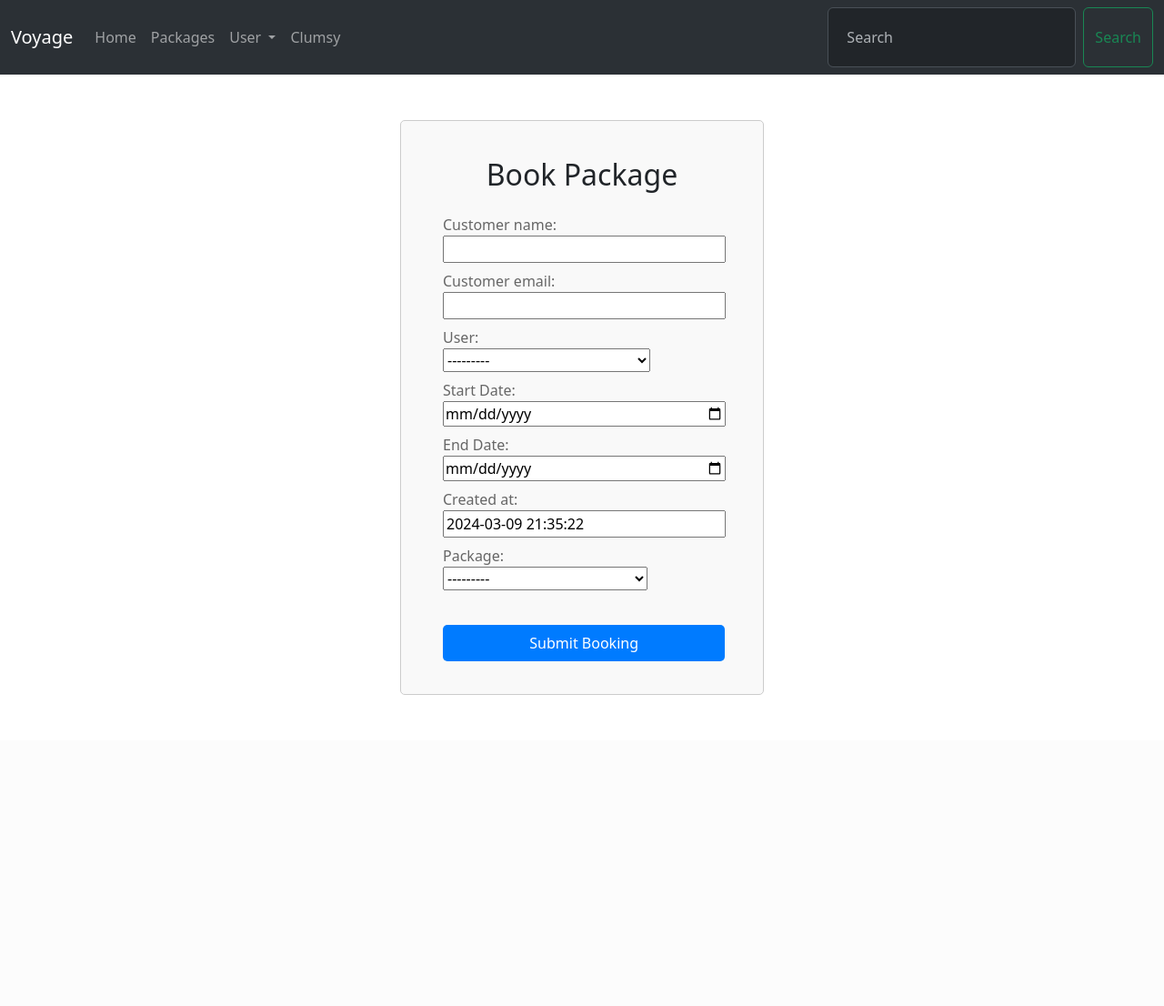
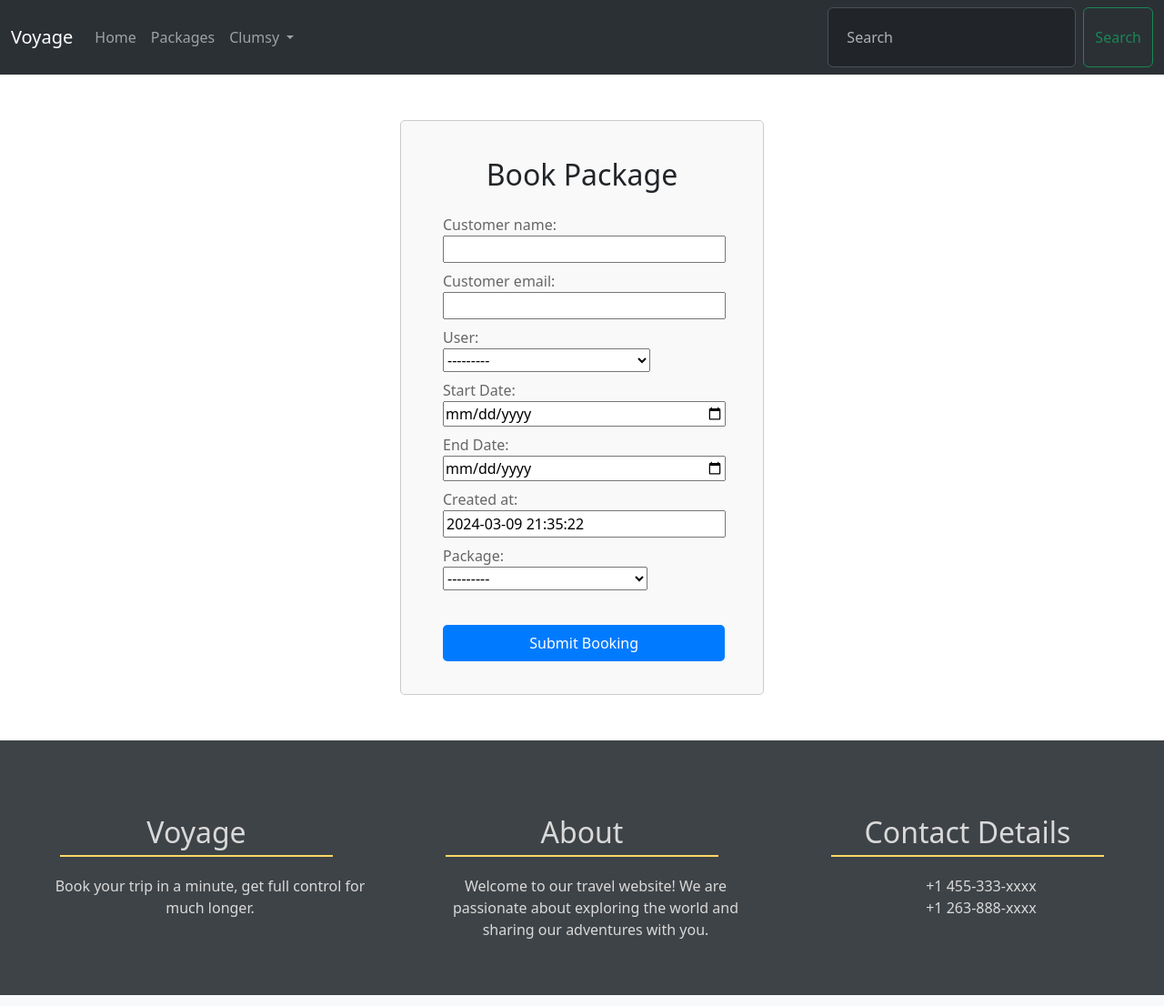
Before and after one commit to PO-DE/SOFTWAREPROJECT, a Django app: page /package/package/3/book/ in a window 1280 px wide. Shown: the whole page at 91% size. Before the commit the page ends 764 px from the top, so only its background shows below. Run offline with Django 5.2, Linux system fonts and the light colour scheme; a user stored in the database is signed in; data comes from the database, SQL or seed files in the repository; both versions use the stored data as it was after the commit.

Commit message:
footer added

```diff
--- a/templates/base.html
+++ b/templates/base.html
@@ -28,22 +28,43 @@
           <a class="nav-link {% if request.path == '/packagelist/' %}active{% endif %}" href="packagelist/">Packages</a>
         </li>
 {#      Dropdown menu for users #}
+{#        <li class="nav-item dropdown">#}
+{#          <a class="nav-link dropdown-toggle {% if request.path == '/signup/' or request.path == '/signin/' or request.path == '/logout/' %}active{% endif %}" href="#" role="button" data-bs-toggle="dropdown" aria-expanded="false">#}
+{#            User#}
+{#          </a>#}
+{#          <ul class="dropdown-menu">#}
+{#              {% if user.is_authenticated %}#}
+{#                <li><a class="dropdown-item" href="{% url 'view_profile' user.id %}">View Profile</a></li>#}
+{#                <li><a class="dropdown-item" href="{% url 'logout' %}">Logout</a></li>#}
+{#            {% else %}#}
+{#                <li><a class="dropdown-item" href="/signup">Signup</a></li>#}
+{#                <li><a class="dropdown-item" href="/signin">Signin</a></li>#}
+{#            {% endif %}#}
+{#          </ul>#}
+{#        </li>#}
+{#        <li class="nav-item">#}
+{#          <a class="nav-link" >{{ user.first_name }}</a>#}
+{#        </li>#}
       <li class="nav-item dropdown">
+    {% if user.is_authenticated %}
+        <!-- Display user's first name and dropdown for authenticated user -->
+        <a class="nav-link dropdown-toggle" href="#" role="button" data-bs-toggle="dropdown" aria-expanded="false">
+            {{ user.first_name }}
+        </a>
+        <ul class="dropdown-menu">
+            <li><a class="dropdown-item" href="{% url 'view_profile' user.id %}">View Profile</a></li>
+            <li><a class="dropdown-item" href="{% url 'logout' %}">Logout</a></li>
+        </ul>
+    {% else %}
+        <!-- Display 'User' and options for unauthenticated visitor -->
         <a class="nav-link dropdown-toggle {% if request.path == '/signup/' or request.path == '/signin/' or request.path == '/logout/' %}active{% endif %}" href="#" role="button" data-bs-toggle="dropdown" aria-expanded="false">
             User
         </a>
         <ul class="dropdown-menu">
-              {% if user.is_authenticated %}
-                <li><a class="dropdown-item" href="{% url 'view_profile' user.id %}">View Profile</a></li>
-                <li><a class="dropdown-item" href="{% url 'logout' %}">Logout</a></li>
-            {% else %}
             <li><a class="dropdown-item" href="/signup">Signup</a></li>
             <li><a class="dropdown-item" href="/signin">Signin</a></li>
+        </ul>
     {% endif %}
-          </ul>
-        </li>
-        <li class="nav-item">
-          <a class="nav-link" >{{ user.first_name }}</a>
 </li>
       </ul>
       <form class="d-flex" action="{% url 'search_results' %}" method="GET">
@@ -57,4 +78,22 @@
     {% block content %} {% endblock %}
     <script src="https://cdn.jsdelivr.net/npm/bootstrap@5.3.2/dist/js/bootstrap.bundle.min.js" integrity="sha384-C6RzsynM9kWDrMNeT87bh95OGNyZPhcTNXj1NW7RuBCsyN/o0jlpcV8Qyq46cDfL" crossorigin="anonymous"></script>
   </body>
+<footer class="container-fluid bg-light text-center text-lg-start mt-4" style="padding-left: 0px; padding-right: 0px;">
+  <div class="text-center p-3" style="background-color: rgba(43,48,53,0.9); height: 280px;">
+    <div class="row" >
+      <div class="col-lg-4 col-md-6 mt-3">
+        <h2 style="color: #dad9d9; border: none; border-bottom: 2px solid #ffd966;">Voyage</h2>
+        <p>Book your trip in a minute, get full control for much longer.</p>
+      </div>
+      <div class="col-lg-4 col-md-6 mt-3">
+        <h2 style="color: #dad9d9; border: none; border-bottom: 2px solid #ffd966;">About</h2>
+        <p>Welcome to our travel website! We are passionate about exploring the world and sharing our adventures with you.</p>
+      </div>
+      <div class="col-lg-4 col-md-12 mt-3">
+        <h2 style="color: #dad9d9; border: none; border-bottom: 2px solid #ffd966;">Contact Details</h2>
+        <p>+1 455-333-xxxx<br>+1 263-888-xxxx</p>
+      </div>
+    </div>
+  </div>
+</footer>
 </html>
--- a/templates/signin/signin.html
+++ b/templates/signin/signin.html
@@ -13,5 +13,9 @@
         <button type="submit">Sign In</button>
     <p align="center" style="margin-top: 15px; margin-bottom: 0px;">Forgot your password? <a href="{% url 'reset_password' %}">Reset here</a></p>
     </form>
+    <br>
+    <br>
+    <br>
+    <br>
 
 {% endblock %}
```
Also changed, not shown: db.sqlite3. Lines whose indentation alone changed are shown as unchanged.
